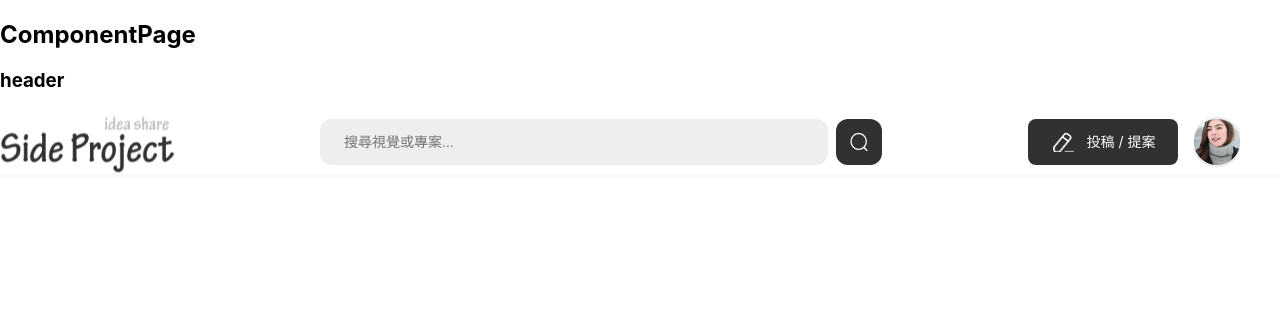
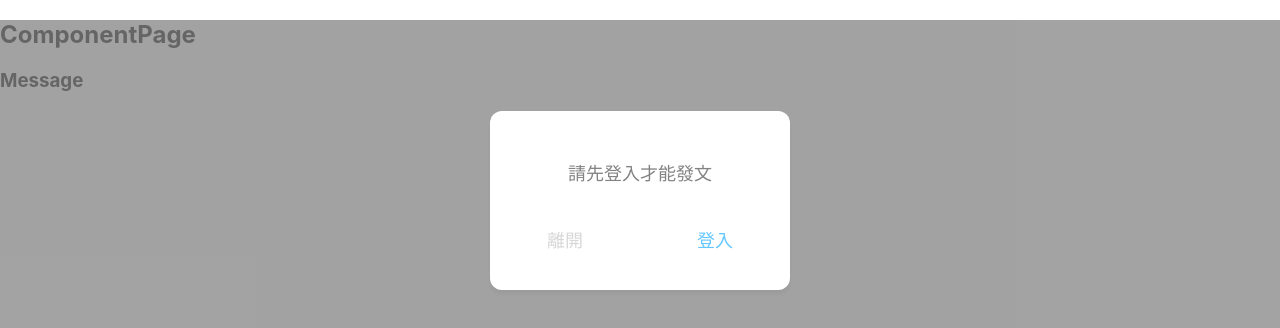
Before and after one commit to sasie59/f2e_blog_case, a React (Create React App) app: page /#/component in a window 1280 px wide. Shown: the top 328 px of the page. Built offline with nearby package versions, Linux system fonts and the light colour scheme.

Commit message:
新建立 components/ Message

```diff
--- a/src/components/Message/IsLogin/index.js
+++ /dev/null
@@ -1,14 +0,0 @@
-import React from 'react';
-import style from './style.module.scss';
-
-export function IsLogin(props) {
-  return (
-    <div className={style.IsLogin}>
-      <div className={style.Message}>
-        {props.name}
-        <div className={style.cancel}>離開</div>
-        <div className={style.sure}>登入</div>
-      </div>
-    </div>
-  )
-}
--- a/src/components/Message/IsLogin/style.module.scss
+++ /dev/null
@@ -1,31 +0,0 @@
-.IsLogin {
-  position: relative;
-  width: 300px;
-  height: 179px;
-  background-color: #fff;
-  box-shadow: 0px 4px 4px rgba(0, 0, 0, 0.12);
-  border-radius: 12px;
-  .Message {
-    position:absolute;
-    top: 50px;
-    left: 50%;
-    transform: translateX(-50%);
-    width: 170px;
-    margin:0 auto;
-    display: flex;
-    font-size: 18px;
-    .cancel {
-      position:absolute;
-      top: 50px;
-      width: 114px;
-      color: #bebebe;
-      left: 0;
-    }
-    .sure {
-      position:absolute;
-      top: 50px;
-      color: #00a3ff;
-      right: 0;
-    }
-  }
-}
--- a/src/components/Message/IsSure/index.js
+++ /dev/null
@@ -1,14 +0,0 @@
-import React from 'react';
-import style from './style.module.scss';
-
-export function IsSure(props) {
-  return (
-    <div className={style.IsSure}>
-      <div className={style.Message}>
-        {props.name}
-        <div className={style.cancel}>取消</div>
-        <div className={style.sure}>確定</div>
-      </div>
-    </div>
-  )
-}
--- a/src/components/Message/IsSure/style.module.scss
+++ /dev/null
@@ -1,31 +0,0 @@
-.IsSure {
-  position: relative;
-  width: 300px;
-  height: 179px;
-  background-color: #fff;
-  box-shadow: 0px 4px 4px rgba(0, 0, 0, 0.12);
-  border-radius: 12px;
-  .Message {
-    word-break: keep-all;
-    position:absolute;
-    top: 50px;
-    left: 50%;
-    transform: translateX(-50%);
-    width: 170px;
-    margin:0 auto;
-    display: flex;
-    font-size: 18px;
-    flex:1;
-    .cancel {
-      position:absolute;
-      top: 70px;
-      color: #bebebe;
-    }
-    .sure {
-      position:absolute;
-      top: 70px;
-      color: #00a3ff;
-      right: 0;
-    }
-  }
-}
--- a/src/components/Message/Sure/index.js
+++ /dev/null
@@ -1,13 +0,0 @@
-import React from 'react';
-import style from './style.module.scss';
-
-export function Sure(props) {
-  return (
-    <div className={style.Sure}>
-      <div className={style.Message}>
-        {props.name}
-        <div className={style.sure}>確定</div>
-      </div>
-    </div>
-  )
-}
--- a/src/components/Message/Sure/style.module.scss
+++ /dev/null
@@ -1,26 +0,0 @@
-.Sure {
-  position: relative;
-  width: 300px;
-  height: 179px;
-  background-color: #fff;
-  box-shadow: 0px 4px 4px rgba(0, 0, 0, 0.12);
-  border-radius: 12px;
-  .Message {
-    word-break: keep-all;
-    position:absolute;
-    top: 50px;
-    left: 50%;
-    width: 150px;
-    transform: translateX(-50%);
-    margin:0 auto;
-    display: flex;
-    font-size: 18px;
-    .sure {
-      position:absolute;
-      top: 70px;
-      color: #00a3ff;
-      left: 50%;
-      transform: translateX(-50%);
-    }
-  }
-}
--- /dev/null
+++ b/src/components/Message/index.js
@@ -0,0 +1,10 @@
+import React from 'react'
+import style from './style.module.scss';
+
+export function Message(props) {
+  return (
+    <div className={style.Message}>
+      {props.children}
+    </div>
+  )
+}
--- /dev/null
+++ b/src/components/Message/style.module.scss
@@ -0,0 +1,8 @@
+.Message {
+  background-color: #fff;
+  margin: 0 auto;
+  width: 300px;
+  height: 179px;
+  border-radius: 12px;
+  box-shadow: 0px 4px 4px rgba(0, 0, 0, 0.12);
+}
--- a/src/components/index.js
+++ b/src/components/index.js
@@ -1,5 +1,3 @@
 export * from './Header';
-export * from './Contribute';
-export * from './Message/IsSure';
-export * from './Message/IsLogin';
-export * from './Message/Sure';
+// export * from './Contribute';
+export * from './Message';
--- a/src/pages/ComponentPage/index.js
+++ b/src/pages/ComponentPage/index.js
@@ -1,20 +1,26 @@
 import React from 'react';
+import style from './style.module.scss';
 import * as Comp from "components";
 
 export const ComponentPage = () => {
   return (
-    <div>
+    <div className={style.ComponentPage}>
       <h2>ComponentPage</h2>
-      <h3>header</h3>
-      <Comp.Header />
+      {/* <h3>header</h3>
+      <Comp.Header /> */}
       {/* <h3>Contribute</h3>
       <Comp.Contribute /> */}
-      {/* <h3>Message</h3>
-      <Comp.IsLogin name="請先登入才能發文" /><br />
-      <Comp.IsSure name="確定要刪除專案 ?" /><br />
-      <Comp.IsSure name="Google雲端容量已滿，請清出空間後再發文。" /><br />
-      <Comp.IsSure name="發文次數已超過限制" /><br />
-      <Comp.Sure name="必填項目未填寫，請填寫後再發佈。" /> */}
+      <h3>Message</h3>
+      <Comp.Message>
+        <div className={style.message}>
+          <div className={style.text}>請先登入才能發文</div>
+          <div className={style.choice}>
+            <div className={style.exit}>離開</div>
+            <div className={style.space} />
+            <div className={style.login}>登入</div>
+          </div>
+        </div>
+      </Comp.Message>
     </div>
   )
 }
--- /dev/null
+++ b/src/pages/ComponentPage/style.module.scss
@@ -0,0 +1,39 @@
+.ComponentPage {
+  background-color: #666;
+  opacity: 0.6;
+  height: 100vh;
+  .message {
+    position: relative;
+    font-size: 18px;
+    .text {
+      position: absolute;
+      color: #313131;
+      top: 48px;
+      left: 50%;
+      transform: translateX(-50%);
+    }
+    .choice {
+      display: flex;
+      // text-align: center;
+      // justify-content: center;
+      position: absolute;
+      top: 115.5px;
+      padding: 0 57px;
+      .exit {
+        flex: 1;
+        width: 36px;
+        height: 26px;
+        color: #BEBEBE;
+      }
+      .space {
+        width: 114px;
+      }
+      .login {
+        flex: 1;
+        width: 36px;
+        height: 26px;
+        color: #00A3FF;
+      }
+    }
+  }
+}
```
